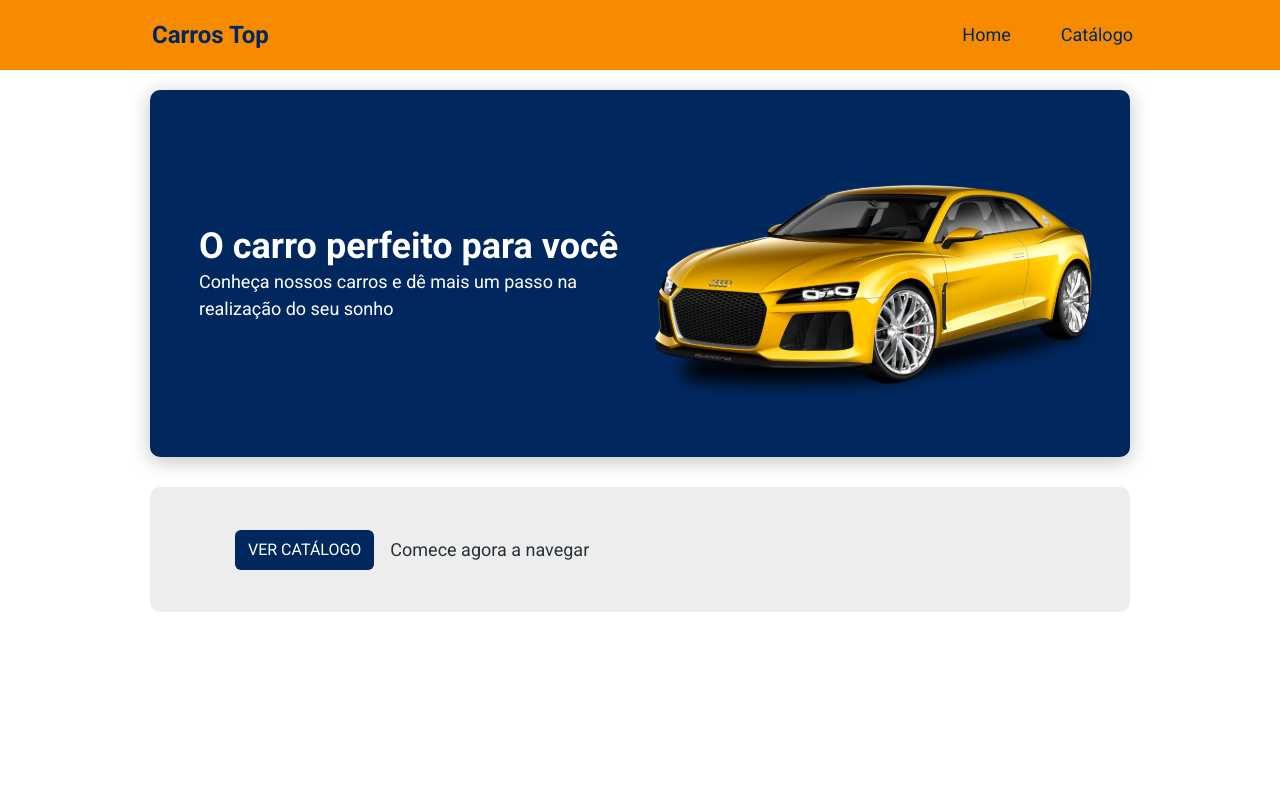
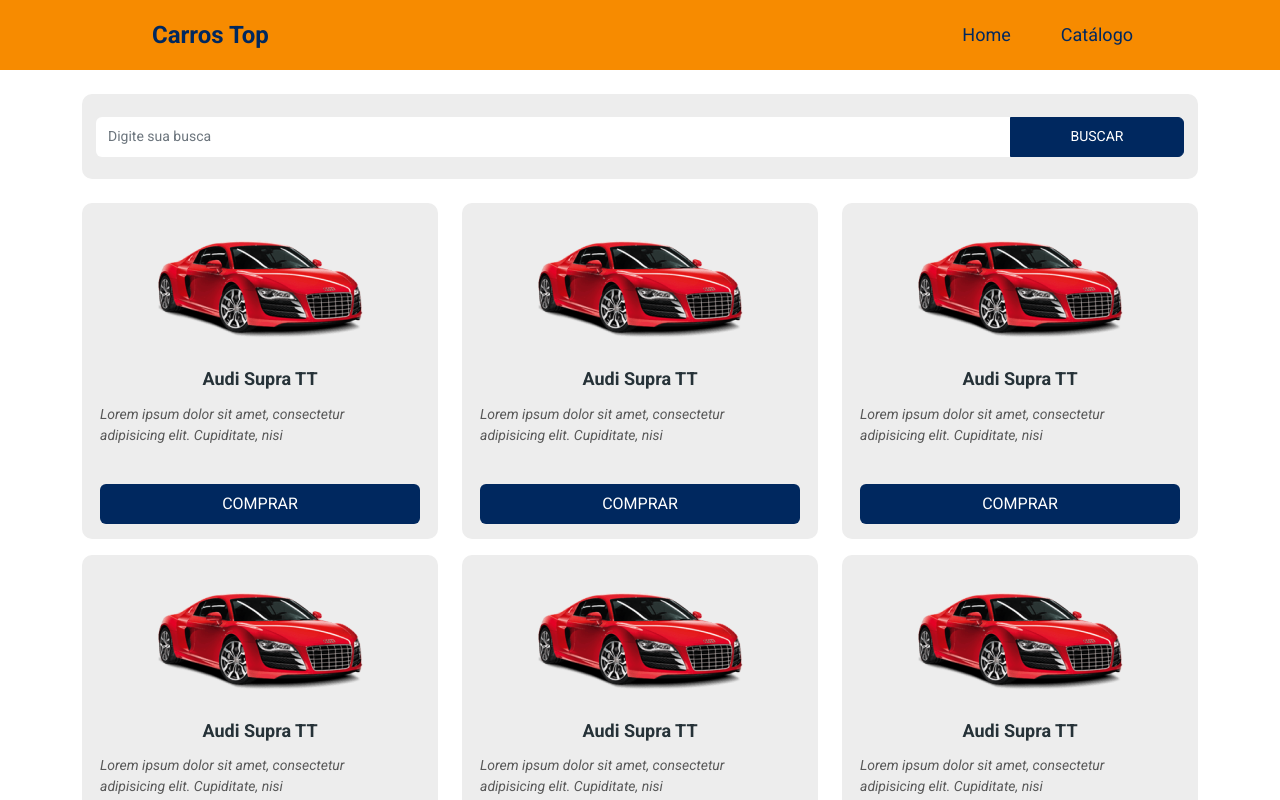
Before and after one commit to DiSousaDev/carros-top, a React (Vite) app: page / in a window 1280 px wide. Shown: the top 800 px of the page. Built offline with nearby package versions, Linux system fonts and the light colour scheme.

Commit message:
Styling product page

```diff
--- a/src/App.css
+++ b/src/App.css
@@ -1,4 +1,4 @@
-@import url('https://fonts.googleapis.com/css2?family=Open+Sans:wght@400;700&family=Roboto:wght@300;400;700&display=swap');
+@import url('https://fonts.googleapis.com/css2?family=Open+Sans:wght@400;700&family=Roboto:ital,wght@0,400;0,700;1,400&display=swap');
 
 * {
   font-family: 'Roboto', sans-serif;
@@ -17,3 +17,16 @@
   text-decoration: none;
   color: unset;
 }
+
+.base-container {
+  padding: 20px 10px;
+  display: flex;
+  flex-direction: column;
+  align-items: center;
+  text-align: center;
+}
+
+.base-card {
+  background-color: #EDEDED;
+  border-radius: 10px;
+}
--- a/src/App.tsx
+++ b/src/App.tsx
@@ -1,13 +1,13 @@
 import './assets/styles/custom.scss'
 import './App.css'
 import Navbar from './components/Navbar'
-import Home from './pages/Home'
+import CarList from './pages/CarList'
 
 function App() {
   return (
     <>
       <Navbar />
-      <Home />
+      <CarList />
     </>
   )
 }
--- /dev/null
+++ b/src/components/MainButton/index.tsx
@@ -0,0 +1,13 @@
+import './styles.css';
+
+type Props = {
+    btnName: string;
+}
+
+const MainButton = ({ btnName }: Props) => {
+    return (
+        <button className='btn bg-secondary'>{btnName}</button>
+    );
+}
+
+export default MainButton
--- /dev/null
+++ b/src/components/MainButton/styles.css
@@ -0,0 +1,9 @@
+.btn {
+    text-transform: uppercase;
+    height: 40px;
+    color: #FFF;
+}
+
+.btn:hover {
+    color: #FFF;
+}
--- /dev/null
+++ b/src/components/ProductCard/index.tsx
@@ -0,0 +1,24 @@
+
+import MainButton from '../../components/MainButton';
+import CarImg from '../../assets/images/car-img.png'
+
+import './styles.css';
+
+
+
+const ProductCard = () => {
+    return (
+        <div className='base-card img-card'>
+            <div className='card-img'>
+                <img src={CarImg} alt='Carro' />
+            </div>
+            <div className='card-text'>
+                <h1>Audi Supra TT</h1>
+                <p>Lorem ipsum dolor sit amet, consectetur adipisicing elit. Cupiditate, nisi</p>
+            </div>
+            <MainButton btnName='comprar' />
+        </div>
+    );
+}
+
+export default ProductCard;
--- /dev/null
+++ b/src/components/ProductCard/styles.css
@@ -0,0 +1,48 @@
+.img-card {
+    padding: 0 22px 15px 22px;
+    text-align: center;
+  }
+
+  .img-card h1 {
+    text-align: center;
+    font-size: 18px;
+  }
+
+  .img-card img {
+    width: 221px;
+    height: 165px;
+  }
+
+  .img-card p {
+    font-style: italic;
+    text-align: left;
+    font-size: 14px;
+    color: #585858;
+    width: 256px;
+    padding: 14px 0 38px 0;
+  }
+
+  .img-card button {
+    width: 256px;
+    height: 40px;
+  }
+
+  @media (min-width: 576px) {
+    .img-card {
+      padding: 0 18px 15px 18px;
+    }
+
+    .img-card button {
+      width: 100%;
+    }
+
+    .img-card p {
+      font-size: 12px;
+    }
+  }
+
+  @media (min-width: 768px) {
+    .img-card p {
+      font-size: 14px;
+    }
+  }
--- /dev/null
+++ b/src/components/SearchCard/index.tsx
@@ -0,0 +1,14 @@
+import './styles.css';
+
+const SearchCard = () => {
+    return (
+        <div className='base-card search-card'>
+            <div className='card-input input-group'>
+                <input type="text" className="form-control" placeholder="Digite sua busca" />
+                <button className="btn btn-secondary btn-buscar" type="button">BUSCAR</button>
+            </div>
+        </div>
+    );
+}
+
+export default SearchCard;
--- /dev/null
+++ b/src/components/SearchCard/styles.css
@@ -0,0 +1,25 @@
+.search-card {
+    height: 85px;
+    display: flex;
+    justify-content: center;
+    align-items: center;
+    padding-left: 14px;
+    padding-right: 14px;
+  }
+
+  .search-card input {
+    border: 0;
+    font-size: 14px;
+  }
+
+  .search-card button {
+    font-size: 14px;
+    width: 77px;
+    height: 40px;
+  }
+
+  @media (min-width: 576px) {
+    .search-card button {
+      width: 174px;
+    }
+  }
--- /dev/null
+++ b/src/pages/CarList/index.tsx
@@ -0,0 +1,45 @@
+import ProductCard from '../../components/ProductCard';
+import SearchCard from '../../components/SearchCard';
+import './styles.css';
+
+
+const CarList = () => {
+    return (
+        <div className="container my-4">
+            <div className='row'>
+            <div className='mb-4'>
+                    <SearchCard />
+                </div>
+                <div className='mb-3 col-sm-6 col-lg-4'>
+                    <ProductCard />
+                </div>
+                <div className='mb-3 col-sm-6 col-lg-4'>
+                    <ProductCard />
+                </div>
+                <div className='mb-3 col-sm-6 col-lg-4'>
+                    <ProductCard />
+                </div>
+                <div className='mb-3 col-sm-6 col-lg-4'>
+                    <ProductCard />
+                </div>
+                <div className='mb-3 col-sm-6 col-lg-4'>
+                    <ProductCard />
+                </div>
+                <div className='mb-3 col-sm-6 col-lg-4'>
+                    <ProductCard />
+                </div>
+                <div className='mb-3 col-sm-6 col-lg-4'>
+                    <ProductCard />
+                </div>
+                <div className='mb-3 col-sm-6 col-lg-4'>
+                    <ProductCard />
+                </div>
+                <div className='mb-3 col-sm-6 col-lg-4'>
+                    <ProductCard />
+                </div>
+            </div>
+        </div>
+    );
+}
+
+export default CarList;
--- a/src/pages/Home/index.tsx
+++ b/src/pages/Home/index.tsx
@@ -1,10 +1,11 @@
 import './styles.css';
 
 import MainImg from '../../assets/images/main-image.svg';
+import MainButton from '../../components/MainButton';
 
 const Home = () => {
     return (
-        <div className='home-container'>
+        <div className='base-container'>
             <div className='bg-secondary home-content-container'>
                 <div className='home-img-container'>
                     <img src={MainImg} alt='carro principal' />
@@ -14,8 +15,8 @@
                     <p>Conheça nossos carros e dê mais um passo na realização do seu sonho</p>
                 </div>
             </div>
-            <div className='home-button-container'>
-                <button className='btn bg-secondary'>Ver Catálogo</button>
+            <div className='home-button-container base-card'>
+                <MainButton btnName={'Ver Catálogo'}/>
                 <p>Comece agora a navegar</p>
             </div>
         </div>
--- a/src/pages/Home/styles.css
+++ b/src/pages/Home/styles.css
@@ -1,13 +1,5 @@
-.home-container {
-    padding: 20px 10px;
-    display: flex;
-    flex-direction: column;
-    align-items: center;
-    text-align: center;
-}
-
 .home-content-container {
-    width: 320px;
+    width: 300px;
     display: flex;
     flex-direction: column;
     align-items: center;
@@ -28,6 +20,7 @@
 
 .home-text-container p {
     font-size: 14px;
+    width: 250px;
     color: #FFF;
     margin-bottom: 50px;
 }
@@ -37,24 +30,17 @@
     flex-direction: column;
     justify-content: center;
     align-items: center;
-    background-color: #EDEDED;
-    border-radius: 10px;
-    width: 320px;
+    width: 300px;
     height: 125px;
 }
 
 .home-button-container button {
-    text-transform: uppercase;
+    width: 174px;
     height: 40px;
-    color: #FFF;
-    margin-bottom: 9px;
-}
-
-.home-button-container button:hover {
-    color: #FFF;
 }
 
 .home-button-container p {
+    margin-top: 8px;
     font-size: 18px;
 }
 
@@ -85,11 +71,8 @@
         padding-left: 85px;
     }
 
-    .home-button-container button {
-        margin-bottom: 0px;
-    }
-
     .home-button-container p {
+        margin-top: 0;
         margin-left: 16px;
     }
 }
```
Also changed, not shown: src/assets/images/car-img.png (added), src/pages/CarList/styles.css (added).
